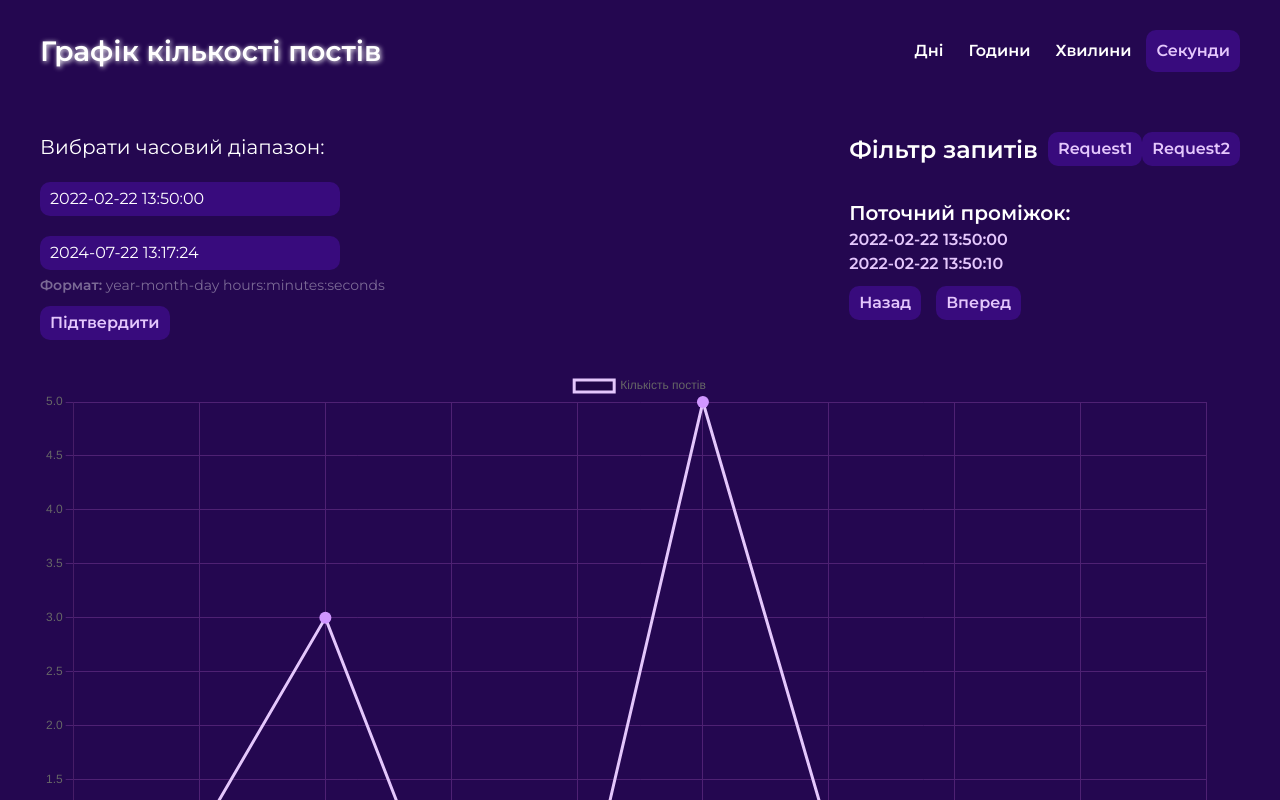
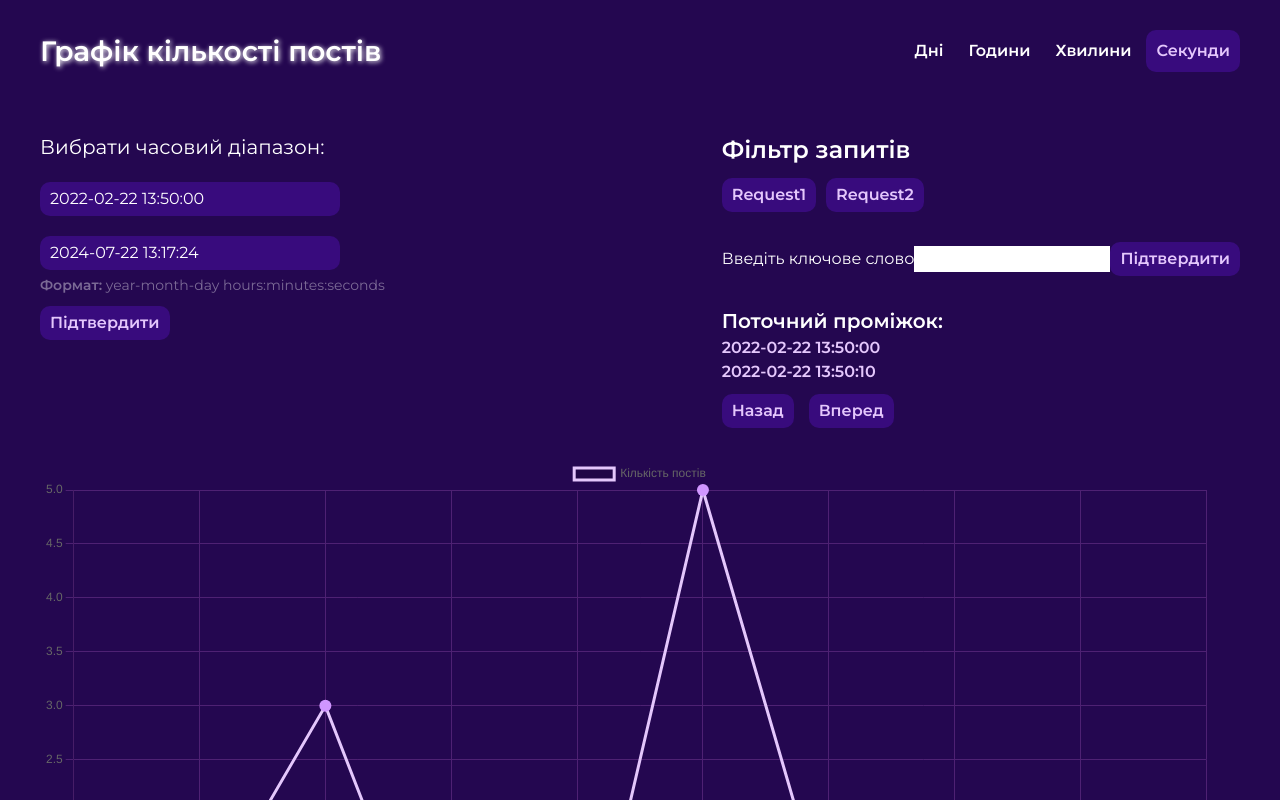
Before and after one commit to Artebah/news-chart, a React (Create React App) app: page / in a window 1280 px wide. Shown: the top 800 px of the page. Built offline with nearby package versions, Linux system fonts and the light colour scheme.

Commit message:
add filter context

```diff
--- a/src/App.tsx
+++ b/src/App.tsx
@@ -1,16 +1,20 @@
 import React from "react";
 import { InfoBar } from "./components/InfoBar";
 import { NewsChart } from "./components/NewsChart";
+import { FilterProvider } from "./contexts/FilterContext";
 import { getResources } from "./helpers/getResources";
 import { DataType } from "./types/DataType";
 import { Request } from "./types/Request";
 import { RequestFilter } from "./types/RequestFilter";
 import { Resource } from "./types/Resourse";
+import { TimeFilterValues } from "./types/TimeFilterValues";
 
 function App() {
   const [resources, setResources] = React.useState<Resource[]>([]);
   const [requests, setRequests] = React.useState<Request[]>([]);
   const [requestFilters, setRequestFilters] = React.useState<RequestFilter[]>([]);
+  const [filterByTime, setFilterByTime] = React.useState<TimeFilterValues>("seconds");
+  const [keywordFilter, setKeywordFilter] = React.useState("");
 
   React.useEffect(() => {
     const getData = async () => {
@@ -30,7 +34,7 @@ function App() {
 
   React.useEffect(() => {
     const filteredRequests = requests.filter(
-      (request, i) => requestFilters[i].isActive === true
+      (_, i) => requestFilters[i].isActive === true
     );
 
     const newResources = getResources(filteredRequests);
@@ -41,12 +45,19 @@ function App() {
   return (
     <div className="App">
       <div className="container">
+        <FilterProvider
+          value={{
+            filterByTime: { setFilter: setFilterByTime, value: filterByTime },
+            keywordFilter: { setFilter: setKeywordFilter, value: keywordFilter },
+            requestFilters: { setFilter: setRequestFilters, value: requestFilters },
+          }}>
           <NewsChart
             requestFilters={requestFilters}
             setRequestFilters={setRequestFilters}
             resources={resources}
           />
           <InfoBar resources={resources} />
+        </FilterProvider>
       </div>
     </div>
   );
--- a/src/components/Actions.tsx
+++ b/src/components/Actions.tsx
@@ -1,28 +1,19 @@
 import React from "react";
+import { KeyWordFilter } from "./KeyWordFilter";
 import { Pagination } from "./Pagination";
 import { Range } from "./Range";
 import { RequestsFilter } from "./RequestsFilter";
 
-interface ActionsProps {
-  filterByTime: any;
-  requestFilters: any;
-  setRequestFilters: any;
-}
+interface ActionsProps {}
 
-const Actions: React.FC<ActionsProps> = ({
-  filterByTime,
-  requestFilters,
-  setRequestFilters,
-}) => {
+const Actions: React.FC<ActionsProps> = ({}) => {
   return (
     <div className="actions">
       <Range />
       <div className="actions-right">
-        <RequestsFilter
-          requestFilters={requestFilters}
-          setRequestFilters={setRequestFilters}
-        />
-        <Pagination filterByTime={filterByTime} />
+        <RequestsFilter />
+        <KeyWordFilter />
+        <Pagination />
       </div>
     </div>
   );
--- /dev/null
+++ b/src/components/KeyWordFilter.tsx
@@ -0,0 +1,19 @@
+import React from "react";
+
+interface KeyWordFilterProps {}
+
+const KeyWordFilter: React.FC<KeyWordFilterProps> = () => {
+  const inputRef = React.useRef<HTMLInputElement>(null);
+
+  const onSubmit = (e: React.FormEvent<HTMLFormElement>) => {};
+
+  return (
+    <form onSubmit={onSubmit}>
+      <label htmlFor="key-word-input">Введіть ключове слово</label>
+      <input ref={inputRef} type="text" id="key-word-input" />
+      <button className="btn btn_contained">Підтвердити</button>
+    </form>
+  );
+};
+
+export { KeyWordFilter };
--- a/src/components/NewsChart.tsx
+++ b/src/components/NewsChart.tsx
@@ -4,8 +4,8 @@ import { TopBar } from "./TopBar";
 import { START_DATE } from "../constants";
 import { DateProvider } from "../contexts/DateContext";
 import { formatDate } from "../helpers/formatDate";
+import { useFilterContext } from "../hooks/useFilterContext";
 import { Resource } from "../types/Resourse";
-import { TimeFilterValues } from "../types/TimeFilterValues";
 import { generateData } from "../utils/generateData";
 import {
   CategoryScale,
@@ -41,8 +41,8 @@ const NewsChart: React.FC<NewsChartProps> = ({
 }) => {
   const [startDate, setStartDate] = React.useState(formatDate(START_DATE));
   const [endDate, setEndDate] = React.useState(formatDate(new Date()));
-  const [filterByTime, setFilterByTime] = React.useState<TimeFilterValues>("seconds");
   const [chartStartDate, setChartStartDate] = React.useState(formatDate(START_DATE));
+  const { filterByTime } = useFilterContext();
 
   return (
     <DateProvider
@@ -51,13 +51,8 @@ const NewsChart: React.FC<NewsChartProps> = ({
         endDate: { setDate: setEndDate, value: endDate },
         chartStartDate: { setDate: setChartStartDate, value: chartStartDate },
       }}>
-      <TopBar
-        requestFilters={requestFilters}
-        setRequestFilters={setRequestFilters}
-        filterByTime={filterByTime}
-        setFilterByTime={setFilterByTime}
-      />
-      <CustomLine {...generateData(resources, filterByTime, chartStartDate)} />
+      <TopBar />
+      <CustomLine {...generateData(resources, filterByTime.value, chartStartDate)} />
     </DateProvider>
   );
 };
--- a/src/components/Pagination.tsx
+++ b/src/components/Pagination.tsx
@@ -1,17 +1,16 @@
 import React from "react";
 import { useDateContext } from "../hooks/useDateContext";
-import { TimeFilterValues } from "../types/TimeFilterValues";
+import { useFilterContext } from "../hooks/useFilterContext";
 import { movePaginationDate } from "../utils/getNextPaginationDate";
 
-interface PaginationProps {
-  filterByTime: TimeFilterValues;
-}
+interface PaginationProps {}
 
-const Pagination: React.FC<PaginationProps> = ({ filterByTime }) => {
+const Pagination: React.FC<PaginationProps> = () => {
+  const { filterByTime } = useFilterContext();
   const { startDate, endDate, chartStartDate } = useDateContext();
   const [currentStartDate, setCurrentStartDate] = React.useState(startDate.value);
   const [currentEndDate, setCurrentEndDate] = React.useState(
-    movePaginationDate(startDate.value, filterByTime, "next")
+    movePaginationDate(startDate.value, filterByTime.value, "next")
   );
 
   const isBackDisabled = currentStartDate <= startDate.value;
@@ -19,20 +18,28 @@ const Pagination: React.FC<PaginationProps> = ({ filterByTime }) => {
 
   React.useEffect(() => {
     setCurrentStartDate(startDate.value);
-    setCurrentEndDate(movePaginationDate(startDate.value, filterByTime, "next"));
-  }, [startDate.value, filterByTime]);
+    setCurrentEndDate(movePaginationDate(startDate.value, filterByTime.value, "next"));
+  }, [startDate.value, filterByTime.value]);
 
   const onGoBack = () => {
-    const prevStartDate = movePaginationDate(currentStartDate, filterByTime, "back");
-    const prevEndDate = movePaginationDate(currentEndDate, filterByTime, "back");
+    const prevStartDate = movePaginationDate(
+      currentStartDate,
+      filterByTime.value,
+      "back"
+    );
+    const prevEndDate = movePaginationDate(currentEndDate, filterByTime.value, "back");
 
     chartStartDate.setDate(prevStartDate);
     setCurrentStartDate(prevStartDate);
     setCurrentEndDate(prevEndDate);
   };
   const onGoNext = () => {
-    const nextStartDate = movePaginationDate(currentStartDate, filterByTime, "next");
-    const nextEndDate = movePaginationDate(currentEndDate, filterByTime, "next");
+    const nextStartDate = movePaginationDate(
+      currentStartDate,
+      filterByTime.value,
+      "next"
+    );
+    const nextEndDate = movePaginationDate(currentEndDate, filterByTime.value, "next");
 
     chartStartDate.setDate(nextStartDate);
     setCurrentStartDate(nextStartDate);
--- a/src/components/RequestsFilter.tsx
+++ b/src/components/RequestsFilter.tsx
@@ -1,28 +1,24 @@
 import React from "react";
-import { RequestFilter } from "../types/RequestFilter";
+import { useFilterContext } from "../hooks/useFilterContext";
 
-interface RequestsFilterProps {
-  requestFilters: RequestFilter[];
-  setRequestFilters: any;
-}
+interface RequestsFilterProps {}
 
-const RequestsFilter: React.FC<RequestsFilterProps> = ({
-  requestFilters,
-  setRequestFilters,
-}) => {
+const RequestsFilter: React.FC<RequestsFilterProps> = ({}) => {
+  const { requestFilters } = useFilterContext();
+
   const onClick = (name: string, isActive: boolean) => {
-    const updatedFilters = requestFilters.map((filter) =>
+    const updatedFilters = requestFilters.value.map((filter) =>
       filter.name === name ? { ...filter, isActive: !isActive } : filter
     );
 
-    setRequestFilters(updatedFilters);
+    requestFilters.setFilter(updatedFilters);
   };
 
   return (
     <div className="requests-filter">
       <h2>Фільтр запитів</h2>
       <div className="requests-filter-buttons">
-        {requestFilters.map(({ isActive, name }) => (
+        {requestFilters.value.map(({ isActive, name }) => (
           <button
             onClick={() => onClick(name, isActive)}
             key={name}
--- a/src/components/TimeFilter.tsx
+++ b/src/components/TimeFilter.tsx
@@ -1,4 +1,5 @@
 import React from "react";
+import { useFilterContext } from "../hooks/useFilterContext";
 import { TimeFilterValues } from "../types/TimeFilterValues";
 
 interface IButtonData {
@@ -13,19 +14,18 @@ const buttonsData: IButtonData[] = [
   { name: "Секунди", value: "seconds" },
 ];
 
-interface TimeFilterProps {
-  setFilterByTime: any;
-  filterByTime: TimeFilterValues;
-}
+interface TimeFilterProps {}
 
-const TimeFilter: React.FC<TimeFilterProps> = ({ setFilterByTime, filterByTime }) => {
+const TimeFilter: React.FC<TimeFilterProps> = ({}) => {
+  const { filterByTime } = useFilterContext();
+
   const setActiveClass = (value: TimeFilterValues) => {
-    return value === filterByTime ? "active" : "";
+    return value === filterByTime.value ? "active" : "";
   };
 
   const onButtonClick = (value: TimeFilterValues) => {
-    if (value !== filterByTime) {
-      setFilterByTime(value);
+    if (value !== filterByTime.value) {
+      filterByTime.setFilter(value);
     }
   };
 
--- a/src/components/TopBar.tsx
+++ b/src/components/TopBar.tsx
@@ -2,30 +2,16 @@ import React from "react";
 import { Actions } from "./Actions";
 import { TimeFilter } from "./TimeFilter";
 
-interface TopBarProps {
-  filterByTime: any;
-  setFilterByTime: any;
-  requestFilters: any;
-  setRequestFilters: any;
-}
+interface TopBarProps {}
 
-const TopBar: React.FC<TopBarProps> = ({
-  filterByTime,
-  setFilterByTime,
-  requestFilters,
-  setRequestFilters,
-}) => {
+const TopBar: React.FC<TopBarProps> = ({}) => {
   return (
     <div className="top-bar">
       <div className="filterByTime">
         <h1>Графік кількості постів</h1>
-        <TimeFilter filterByTime={filterByTime} setFilterByTime={setFilterByTime} />
+        <TimeFilter />
       </div>
-      <Actions
-        requestFilters={requestFilters}
-        setRequestFilters={setRequestFilters}
-        filterByTime={filterByTime}
-      />
+      <Actions />
     </div>
   );
 };
--- /dev/null
+++ b/src/contexts/FilterContext.ts
@@ -0,0 +1,35 @@
+import React from "react";
+import { RequestFilter } from "../types/RequestFilter";
+import { TimeFilterValues } from "../types/TimeFilterValues";
+
+interface IFilterContext {
+  requestFilters: {
+    setFilter: any;
+    value: RequestFilter[];
+  };
+  keywordFilter: {
+    setFilter: any;
+    value: string;
+  };
+  filterByTime: {
+    setFilter: any;
+    value: TimeFilterValues;
+  };
+}
+
+export const FilterContext = React.createContext<IFilterContext>({
+  requestFilters: {
+    setFilter: null,
+    value: [],
+  },
+  keywordFilter: {
+    setFilter: null,
+    value: "",
+  },
+  filterByTime: {
+    setFilter: null,
+    value: "seconds",
+  },
+});
+
+export const FilterProvider = FilterContext.Provider;
--- /dev/null
+++ b/src/hooks/useFilterContext.ts
@@ -0,0 +1,6 @@
+import React from "react";
+import { FilterContext } from "../contexts/FilterContext";
+
+export function useFilterContext() {
+  return React.useContext(FilterContext);
+}
--- a/src/styles/index.css
+++ b/src/styles/index.css
@@ -142,11 +142,12 @@ h1 {
   display: flex;
   gap: 5px;
 }
-.requests-filter {
+.requests-filter-buttons {
   display: flex;
   max-width: 400px;
   flex-wrap: wrap;
   gap: 10px;
+  margin-top: 10px;
 }
 .requests-filter-button.notActive {
   text-decoration: line-through;
```
Lines whose indentation alone changed are shown as unchanged.
